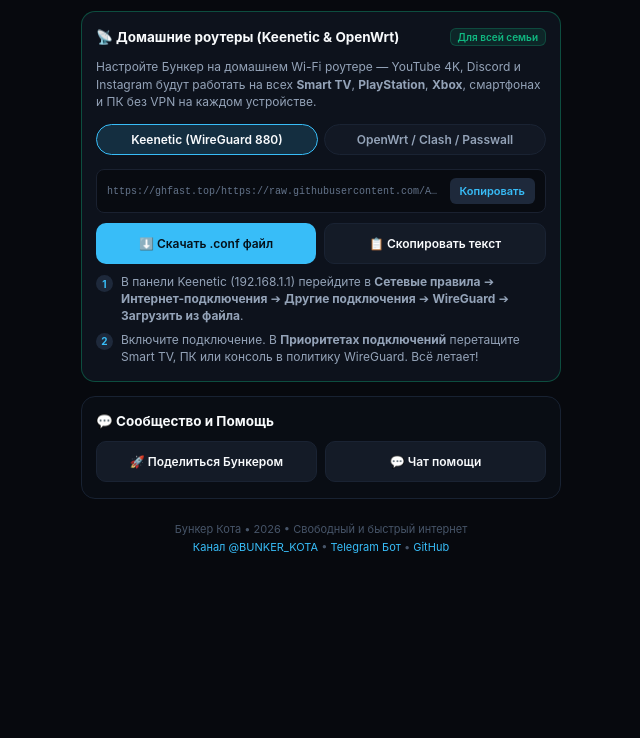
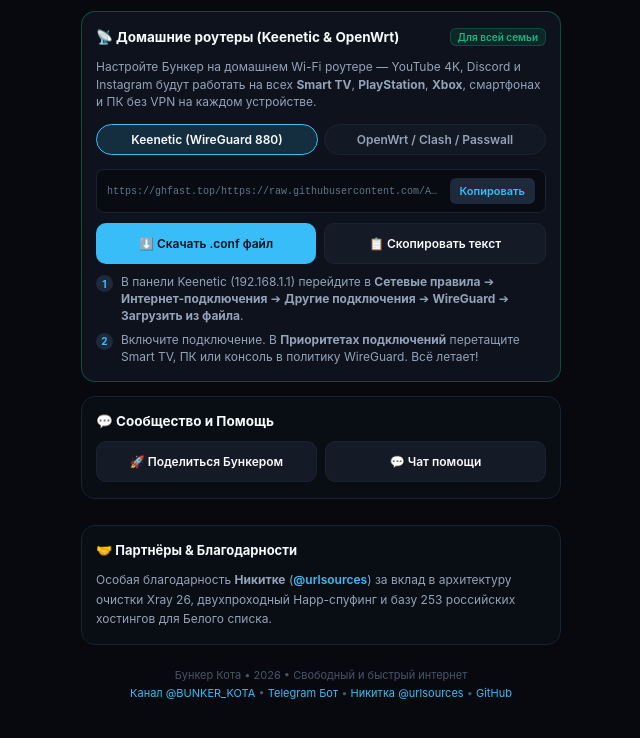
Before and after one commit to ANT1VEN0M/Bunker-Auto-Engine, a plain HTML site: page index.html in a window 1280 px wide. Shown: the part 1468-2206 px from the top of the page, without its empty margins (319-959 px from the left). Before the commit the page ends 2069 px from the top, so only its background shows below. Drawn offline with Linux system fonts and the light colour scheme.

Commit message:
feat(web): add Credits & Partners card for Nikita (t.me/urlsources) on web dashboard

```diff
--- a/index.html
+++ b/index.html
@@ -728,10 +728,21 @@
       </div>
     </div>
 
+    <!-- 9. Credits & Partners -->
+    <div class="card" style="background:#090d14; border-color:#182232; margin-top:12px;">
+      <div class="card-title" style="font-size:13px;">
+        <span>🤝 Партнёры & Благодарности</span>
+      </div>
+      <div style="font-size:12px; color:#94a3b8; line-height:1.6;">
+        Особая благодарность <b>Никитке</b> (<a href="https://t.me/urlsources" target="_blank" style="color:var(--accent); text-decoration:none; font-weight:600;">@urlsources</a>) за вклад в архитектуру очистки Xray 26, двухпроходный Happ-спуфинг и базу 253 российских хостингов для Белого списка.
+      </div>
+    </div>
+
     <div class="footer">
       Бункер Кота • 2026 • Свободный и быстрый интернет<br>
       <a href="https://t.me/BUNKER_KOTA" target="_blank">Канал @BUNKER_KOTA</a> •
       <a href="https://t.me/BunkerCatOSBot" target="_blank">Telegram Бот</a> •
+      <a href="https://t.me/urlsources" target="_blank">Никитка @urlsources</a> •
       <a href="https://github.com/ANT1VEN0M/BunkerVPN" target="_blank">GitHub</a>
     </div>
   </div>
```
